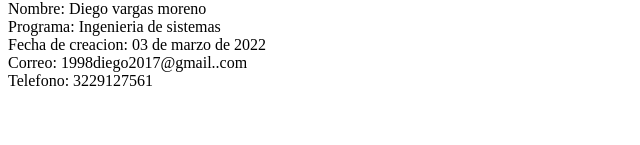
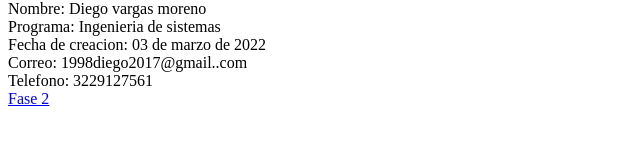
Before and after one commit to elcabrestero/DSW.diegovargas, a plain HTML site: page index.html in a window 1280 px wide. Shown: the part 121-266 px from the top of the page, 0-640 px from the left. Drawn offline with Linux system fonts and the light colour scheme.

Commit message:
Update index.html

```diff
--- a/index.html
+++ b/index.html
@@ -14,6 +14,8 @@
 Fecha de creacion: 03 de marzo de 2022 <br>
 Correo: 1998diego2017@gmail..com <br>
 Telefono: 3229127561 <br>
+
+<a href="fase2/desing.html">Fase 2</a>
 </p>
 </body>
 </html>
```
